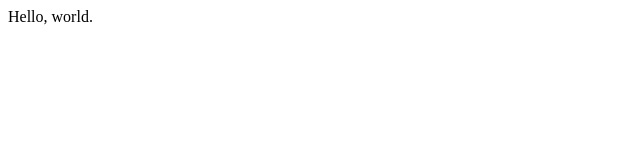
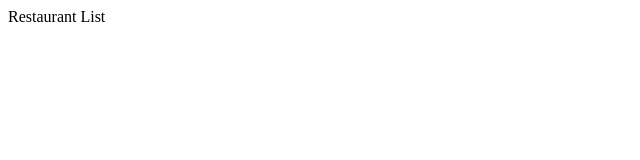
Before and after one commit to syamilmazalan/opinion-ate, a Vue app: page / in a window 1280 px wide. Shown: the top 160 px of the page, without its empty margins (0-640 px from the left). Built offline with nearby package versions, Linux system fonts and the light colour scheme.

Commit message:
Add RestaurantScreen and RestaurantList

```diff
--- a/src/App.vue
+++ b/src/App.vue
@@ -1,9 +1,11 @@
 <template>
-  <div id="app">Hello, world.</div>
+  <div id="app"><RestaurantScreen /></div>
 </template>
 
 <script>
+import RestaurantScreen from '@/components/RestaurantScreen';
 export default {
   name: 'App',
+  components: {RestaurantScreen},
 };
 </script>
--- /dev/null
+++ b/src/components/RestaurantList.vue
@@ -0,0 +1,9 @@
+<template>
+  <div>Restaurant List</div>
+</template>
+
+<script>
+export default {
+  name: 'RestaurantList',
+};
+</script>
--- /dev/null
+++ b/src/components/RestaurantScreen.vue
@@ -0,0 +1,13 @@
+<template>
+  <div>
+    <RestaurantList />
+  </div>
+</template>
+
+<script>
+import RestaurantList from '@/components/RestaurantList';
+export default {
+  name: 'RestaurantScreen',
+  components: {RestaurantList},
+};
+</script>
```
